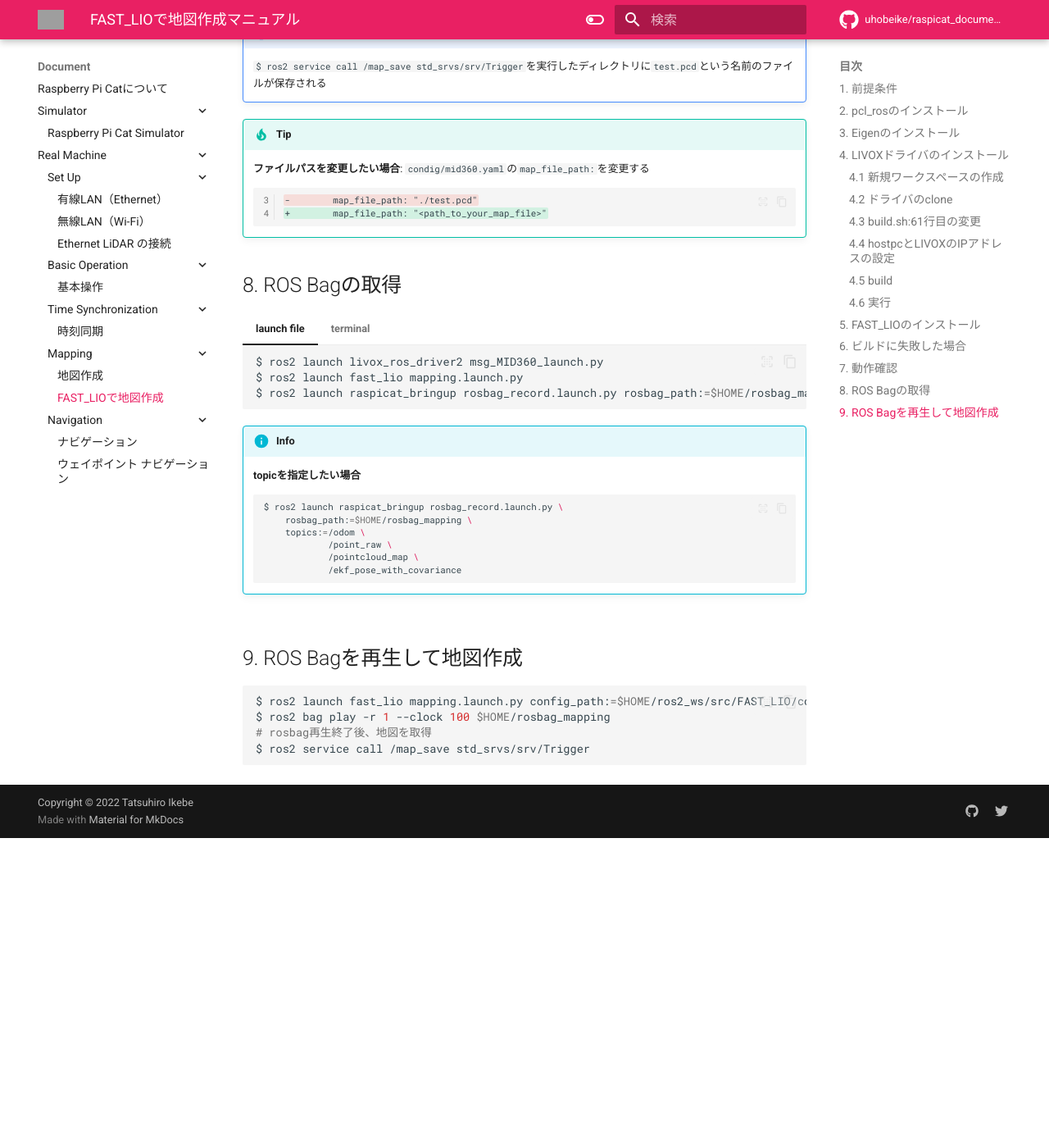
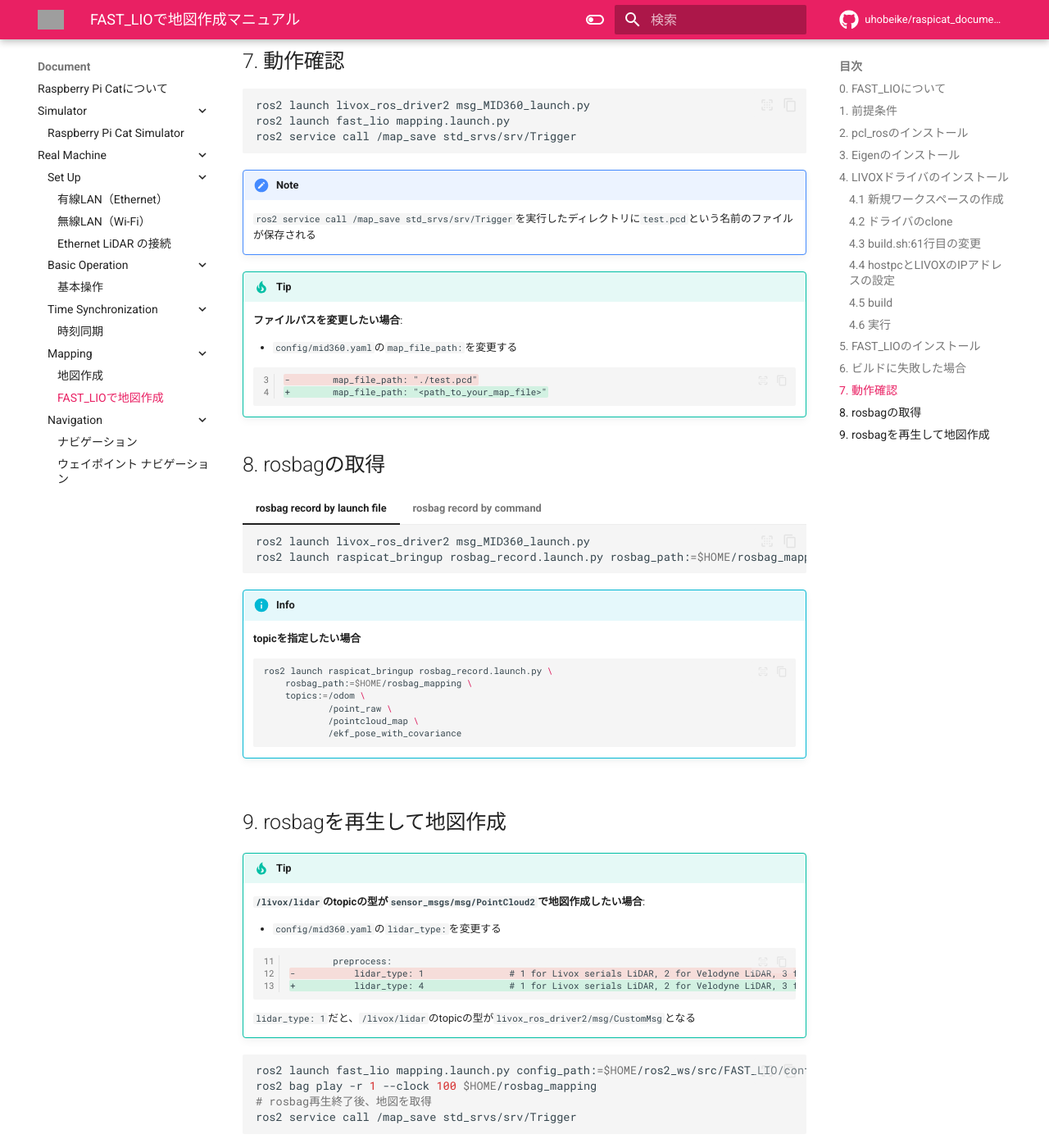
Before and after one commit to CIT-Autonomous-Robot-Lab/raspicat_documentation, an MkDocs documentation site: the page built from docs/document/real_machine/mapping/fast_lio.md, in a window 1280 px wide and 1400 px high, scrolled down 3145 px. Shown: the whole window at 82% size. Built offline with MkDocs 1.6.1 and Material for MkDocs 9.7.7, drawn with Linux system fonts in a browser that asks for light colours; comment, search, counter and statistics services are not loaded; before the commit the page ends 4167 px from its top, so only the background shows below that; some of the changed text lies outside the part shown; grey boxes are pictures that could not be loaded.

Commit message:
Add description of FAST_LIO at first and Fix description of rosbag record and Add description how to create mapping by topic name [/livox/lidar],topic type [sensor_msgs/msg/PointCloud2]

````diff
--- a/docs/document/real_machine/mapping/fast_lio.md
+++ b/docs/document/real_machine/mapping/fast_lio.md
@@ -7,6 +7,12 @@
 ---
 
 # FAST_LIOで地図作成マニュアル
+
+## 0. FAST_LIOについて
+
+FAST-LIO（Fast LiDAR-Inertial Odometry）は、計算効率が高くて頑強なLiDAR-慣性オドメトリパッケージです。
+
+LiDARの特徴点とIMUデータを緊密に結合し、高速動作、ノイズの多い環境、または雑多な環境での頑強なナビゲーションを可能にするために、反復拡張カルマンフィルタを使用している。
 
 - オリジナル:
 <iframe class="hatenablogcard" style="width:100%;height:155px;max-width:680px;" title="%text%" src="https://hatenablog-parts.com/embed?url=https://github.com/hku-mars/FAST_LIO" width="400" height="150" frameborder="0" scrolling="no"> </iframe>
@@ -22,13 +28,13 @@
 ## 2. pcl_rosのインストール
 
 ```bash
-$ sudo apt install ros-$ROS_DISTRO-pcl-*
+sudo apt install ros-$ROS_DISTRO-pcl-*
 ```
 
 ## 3. Eigenのインストール
 
 ```bash
-$ sudo apt install libeigen3-dev
+sudo apt install libeigen3-dev
 ```
 
 ## 4. LIVOXドライバのインストール
@@ -42,14 +48,14 @@
 
     ### 4.1 新規ワークスペースの作成
     ```bash
-    $ mkdir $HOME/livox_ws/src -p && cd $HOME/livox_ws/src
+    mkdir $HOME/livox_ws/src -p && cd $HOME/livox_ws/src
     ```
 
     ### 4.2 ドライバのclone
 
     ```bash
-    $ git clone https://github.com/Livox-SDK/Livox-SDK2
-    $ git clone https://github.com/Livox-SDK/livox_ros_driver2
+    git clone https://github.com/Livox-SDK/Livox-SDK2
+    git clone https://github.com/Livox-SDK/livox_ros_driver2
     ```
 
     ### 4.3 build.sh:61行目の変更
@@ -62,8 +68,8 @@
     ### 4.4 hostpcとLIVOXのIPアドレスの設定
 
     ```bash
-    $ sed -i "s/192.168.1.5/192.168.1.50/g" $HOME/livox_ws/src/livox_ros_driver2/config/MID360_config.json
-    $ sed -i "s/192.168.1.12/192.168.1.119/g" $HOME/livox_ws/src/livox_ros_driver2/config/MID360_config.json
+    sed -i "s/192.168.1.5/192.168.1.50/g" $HOME/livox_ws/src/livox_ros_driver2/config/MID360_config.json
+    sed -i "s/192.168.1.12/192.168.1.119/g" $HOME/livox_ws/src/livox_ros_driver2/config/MID360_config.json
     ```
 
     !!! example
@@ -75,19 +81,19 @@
     ### 4.5 build
 
     ```bash
-    $ cd $HOME/livox_ws/src/Livox-SDK2/ && mkdir build && cd build
-    $ cmake .. && make -j
-    $ sudo make install
-    $ source $HOME/livox_ws/install/setup.bash
-    $ cd $HOME/livox_ws/src/livox_ros_driver2/
-    $ ./build.sh humble
+    cd $HOME/livox_ws/src/Livox-SDK2/ && mkdir build && cd build
+    cmake .. && make -j
+    sudo make install
+    source $HOME/livox_ws/install/setup.bash
+    cd $HOME/livox_ws/src/livox_ros_driver2/
+    ./build.sh humble
     ```
 
     ### 4.6 実行
 
     ```bash
-    $ ros2 launch livox_ros_driver2 rviz_MID360_launch.py
-    $ ros2 topic list -t
+    ros2 launch livox_ros_driver2 rviz_MID360_launch.py
+    ros2 topic list -t
     ```
 
     !!! success
@@ -122,13 +128,13 @@
 ## 5. FAST_LIOのインストール
 
 ```bash
-$ cd $HOME/ros2_ws/src/
-$ git clone https://github.com/Ericsii/FAST_LIO.git
-$ cd FAST_LIO
-$ git submodule update --init
-$ cd $HOME/ros2_ws/
-$ source $HOME/livox_ws/install/setup.bash
-$ colcon build --symlink-install --packages-select fast_lio
+cd $HOME/ros2_ws/src/
+git clone https://github.com/Ericsii/FAST_LIO.git
+cd FAST_LIO
+git submodule update --init
+cd $HOME/ros2_ws/
+source $HOME/livox_ws/install/setup.bash
+colcon build --symlink-install --packages-select fast_lio
 ```
 
 !!! Tip
@@ -145,17 +151,19 @@
 
 ## 7. 動作確認
 ```bash
-$ ros2 launch livox_ros_driver2 msg_MID360_launch.py
-$ ros2 launch fast_lio mapping.launch.py
-$ ros2 service call /map_save std_srvs/srv/Trigger
+ros2 launch livox_ros_driver2 msg_MID360_launch.py
+ros2 launch fast_lio mapping.launch.py
+ros2 service call /map_save std_srvs/srv/Trigger
 ```
 
 !!! note
-    `$ ros2 service call /map_save std_srvs/srv/Trigger`を実行したディレクトリに`test.pcd`という名前のファイルが保存される
+    `ros2 service call /map_save std_srvs/srv/Trigger`を実行したディレクトリに`test.pcd`という名前のファイルが保存される
 
 !!! tip
     **ファイルパスを変更したい場合**:
-    `condig/mid360.yaml`の`map_file_path: `を変更する
+
+    - `config/mid360.yaml`の`map_file_path: `を変更する
+
     ```diff linenums="3"
     -        map_file_path: "./test.pcd"
     +        map_file_path: "<path_to_your_map_file>"
@@ -163,20 +171,19 @@
 
 
 
-## 8. ROS Bagの取得
+## 8. rosbagの取得
 
-=== "launch file"
+=== "rosbag record by launch file"
 
     ```bash
-    $ ros2 launch livox_ros_driver2 msg_MID360_launch.py
-    $ ros2 launch fast_lio mapping.launch.py
-    $ ros2 launch raspicat_bringup rosbag_record.launch.py rosbag_path:=$HOME/rosbag_mapping
+    ros2 launch livox_ros_driver2 msg_MID360_launch.py
+    ros2 launch raspicat_bringup rosbag_record.launch.py rosbag_path:=$HOME/rosbag_mapping
     ```
 
     !!! info
         **topicを指定したい場合**
         ```bash
-        $ ros2 launch raspicat_bringup rosbag_record.launch.py \
+        ros2 launch raspicat_bringup rosbag_record.launch.py \
             rosbag_path:=$HOME/rosbag_mapping \
             topics:=/odom \
                     /point_raw \
@@ -184,31 +191,42 @@
                     /ekf_pose_with_covariance
         ```
 
-=== "terminal"
+=== "rosbag record by command"
 
     ```bash
-    $ ros2 launch livox_ros_driver2 msg_MID360_launch.py
-    $ ros2 launch fast_lio mapping.launch.py
-    $ ros2 bag record -o ${HOME}/rosbag_mapping
+    ros2 launch livox_ros_driver2 msg_MID360_launch.py
+    ros2 bag record -o ${HOME}/rosbag_mapping
     ```
 
     !!! info
         **topicを指定したい場合**
         ```bash
-        $ ros2 bag record -o ${HOME}/rosbag_mapping \
+        ros2 bag record -o ${HOME}/rosbag_mapping \
             /odom \
             /point_raw \
             /pointcloud_map \
             /ekf_pose_with_covariance
         ```
 
-## 9. ROS Bagを再生して地図作成
+## 9. rosbagを再生して地図作成
+
+!!! tip
+    **`/livox/lidar`のtopicの型が`sensor_msgs/msg/PointCloud2`で地図作成したい場合**:
+
+    - `config/mid360.yaml`の`lidar_type: `を変更する
+
+    ```diff linenums="11"
+            preprocess:
+    -           lidar_type: 1                # 1 for Livox serials LiDAR, 2 for Velodyne LiDAR, 3 for ouster LiDAR, 4 for any other pointcloud input
+    +           lidar_type: 4                # 1 for Livox serials LiDAR, 2 for Velodyne LiDAR, 3 for ouster LiDAR, 4 for any other pointcloud input
+    ```
+    `lidar_type: 1`だと、`/livox/lidar`のtopicの型が`livox_ros_driver2/msg/CustomMsg`となる
 
 ```bash
-$ ros2 launch fast_lio mapping.launch.py config_path:=$HOME/ros2_ws/src/FAST_LIO/config/mid360.yaml
-$ ros2 bag play -r 1 --clock 100 $HOME/rosbag_mapping
+ros2 launch fast_lio mapping.launch.py config_path:=$HOME/ros2_ws/src/FAST_LIO/config/mid360.yaml
+ros2 bag play -r 1 --clock 100 $HOME/rosbag_mapping
 # rosbag再生終了後、地図を取得
-$ ros2 service call /map_save std_srvs/srv/Trigger
+ros2 service call /map_save std_srvs/srv/Trigger
 ```
 
 <!--
````
